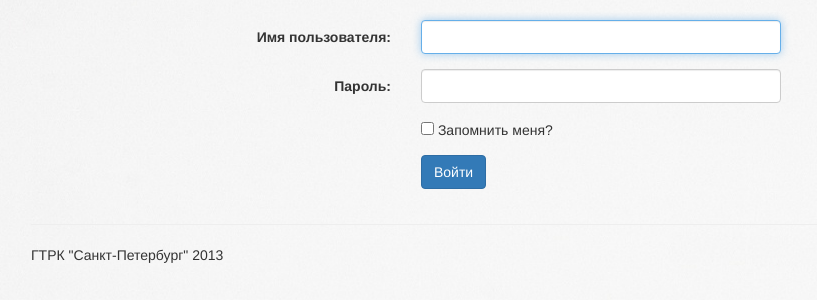
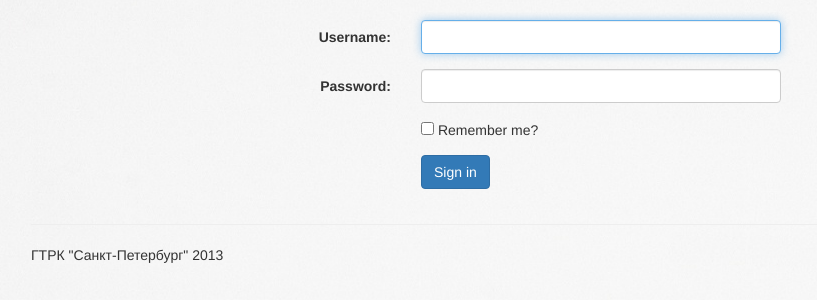
Before and after one commit to Philippino/kultasker, a Django app: template templates/login.html in a window 1280 px wide. Shown: the part 52-352 px from the top of the page, without its empty margins (39-856 px from the left). Run offline with Django 3.2, Linux system fonts and the light colour scheme; the template is opened without the code that fills it, so the values that code supplies are empty; some libraries are stand-ins or nearby versions.

Commit message:
Переведен шаблон страницы логина.

```diff
--- a/templates/login.html
+++ b/templates/login.html
@@ -1,30 +1,30 @@
 {% extends 'base.html' %}
 
-{% block title %} Войти {% endblock %}
+{% block title %} Taskboard - Sign in {% endblock %}
 
 {% block content %}
 <form action='' method='POST'>{% csrf_token %}
 <div class="form-horizontal" role='form'>
 	<div class= 'form-group'>
-    	<label for="username" class='col-sm-4 control-label'>Имя пользователя:</label>
+    	<label for="username" class='col-sm-4 control-label'>Username:</label>
     	<div class='col-sm-4'>
     		<input type='text' class="form-control" name='username' id="username" value='{{ username }}' required autofocus>
     	</div>
 	</div>
 	<div class='form-group'>
-		<label for='password' class='col-sm-4 control-label'>Пароль:</label>
+		<label for='password' class='col-sm-4 control-label'>Password:</label>
 		<div class='col-sm-4'>
 			<input type='password' class="form-control" name='password' id='password' required {% if username %} autofocus {%endif %}>
 		</div>
 	</div>
 	<div class="form-group">
     	<div class="col-sm-offset-4 col-sm-8">
-			<input type="checkbox" name = 'remember_me' value='true' {% if username %} checked {% endif %}> Запомнить меня?</input>
+			<input type="checkbox" name = 'remember_me' value='true' {% if username %} checked {% endif %}> Remember me?</input>
 		</div>
 	</div>
 	<div class='form-group'>
 		<div class="col-sm-offset-4 col-sm-8">
-			<button type='submit' class= 'btn btn-primary'>Войти</button>
+			<button type='submit' class= 'btn btn-primary'>Sign in</button>
 		</div>
 	</div>
 </div>
```
